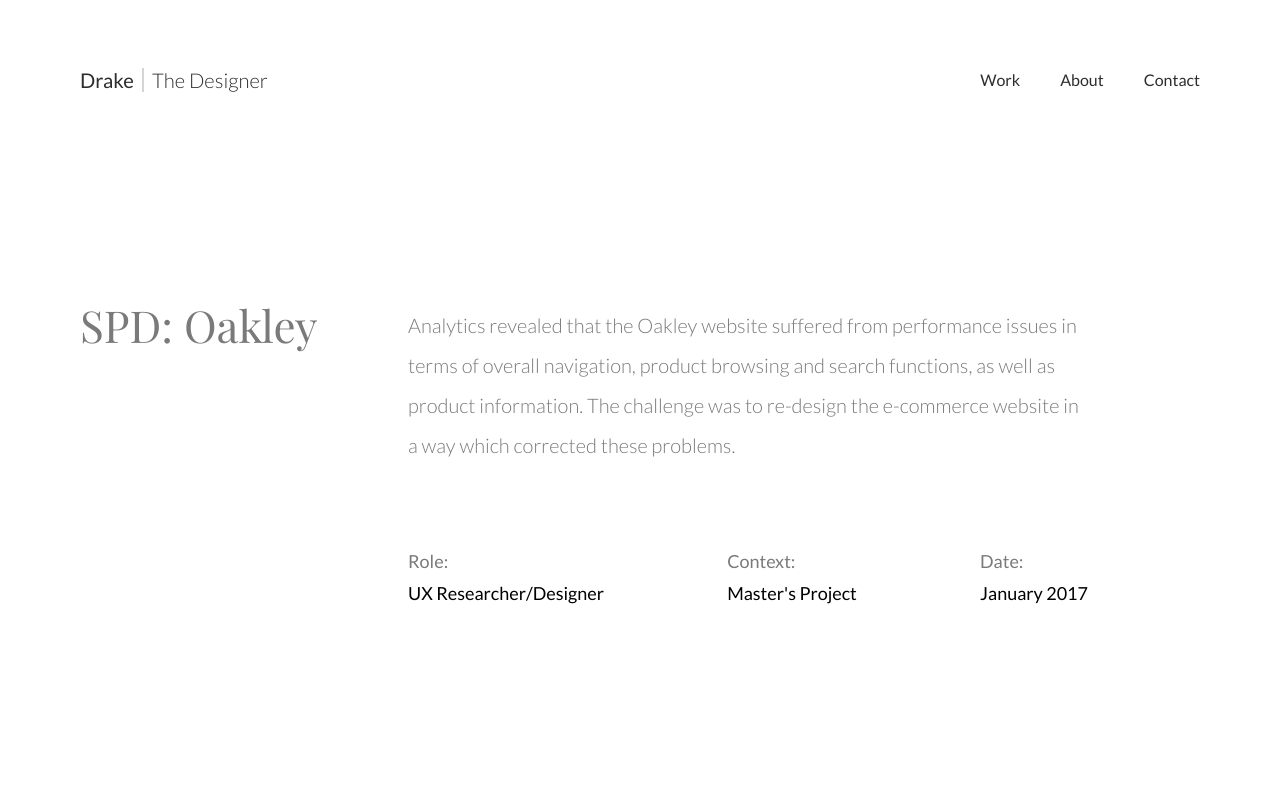
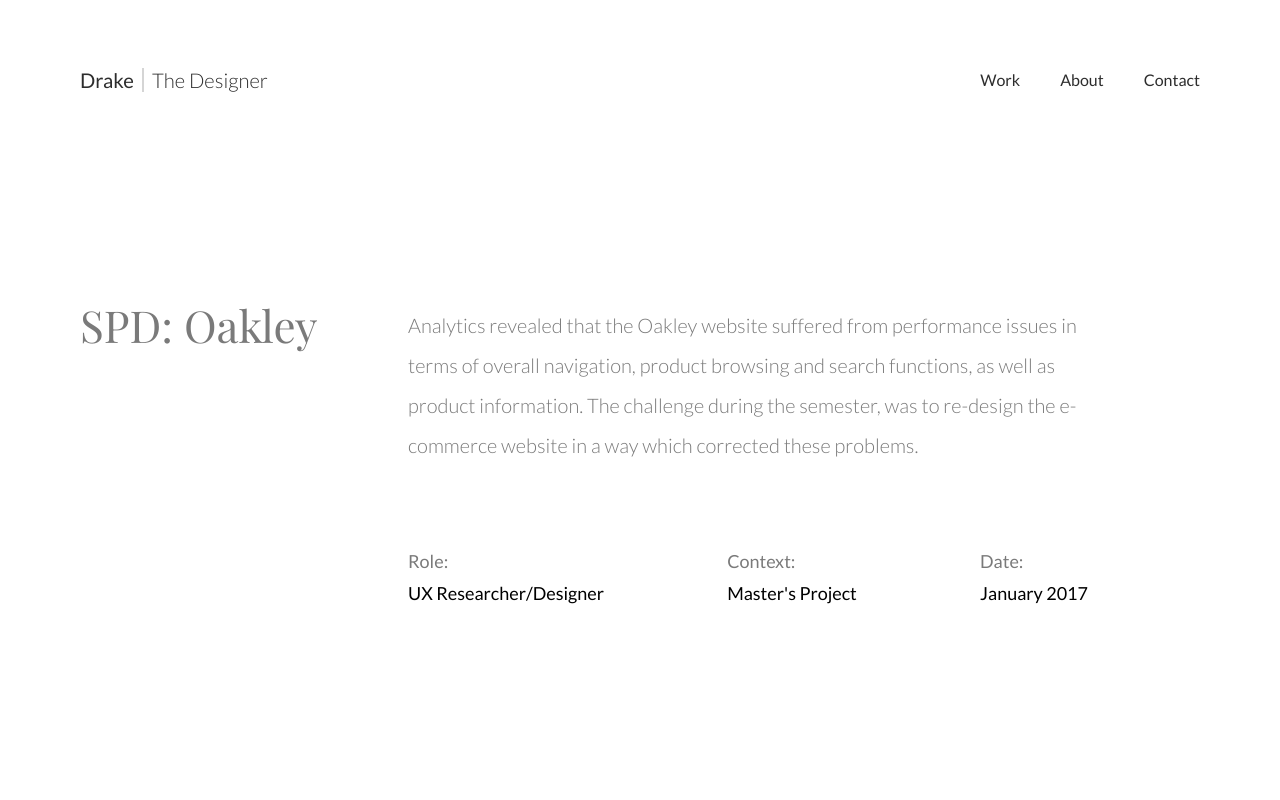
Before and after one commit to dderenio/dderenio2018.github.io, a plain HTML site: page spd-oakley.html in a window 1280 px wide. Shown: the top 800 px of the page. Drawn offline with nearby package versions, Linux system fonts and the light colour scheme.

Commit message:
Master's Info

```diff
--- a/spd-oakley.html
+++ b/spd-oakley.html
@@ -50,7 +50,7 @@
         <h1 class="case-title">SPD: Oakley</h1>
 
         <section class="case-data">
-          <h4>Analytics revealed that the Oakley website suffered from performance issues in terms of overall navigation, product browsing and search functions, as well as product information. The challenge was to re-design the e-commerce website in a way which corrected these problems.</h4>
+          <h4>Analytics revealed that the Oakley website suffered from performance issues in terms of overall navigation, product browsing and search functions, as well as product information. The challenge during the semester, was to re-design the e-commerce website in a way which corrected these problems.</h4>
 
           <ul class="case-summary">
             <li>
@@ -288,6 +288,7 @@
       before: function(anchor, toggle) {}, // Callback to run before scroll
       after: function(anchor, toggle) {} // Callback to run after scroll
     });
+
   </script>
 
 
@@ -313,6 +314,7 @@
     sr.reveal('.foo', {
       easing: 'ease-out'
     });;
+
   </script>
 
 
@@ -329,6 +331,7 @@
         document.getElementById("top-btn").style.display = "none";
       }
     }
+
   </script>
 
 
```
